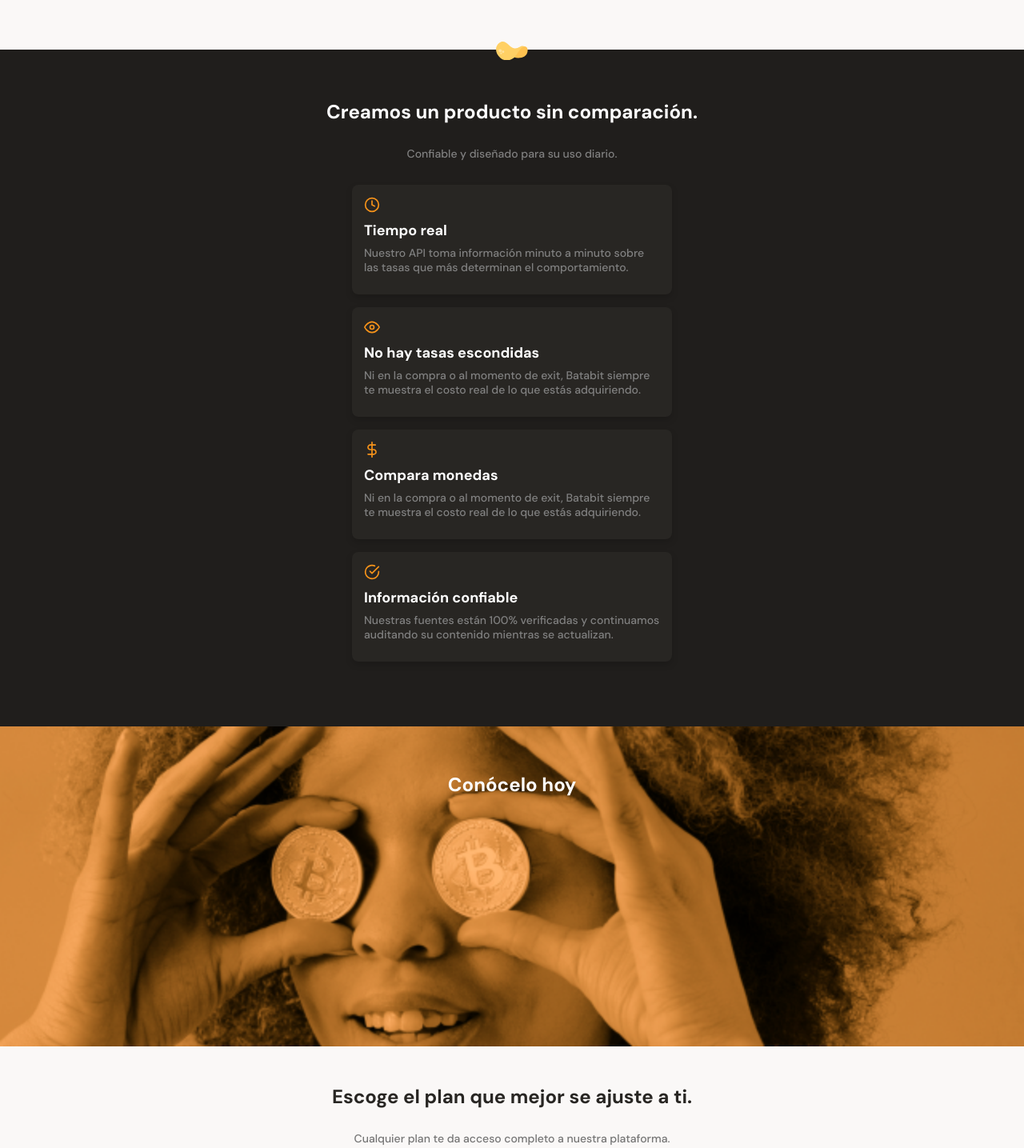
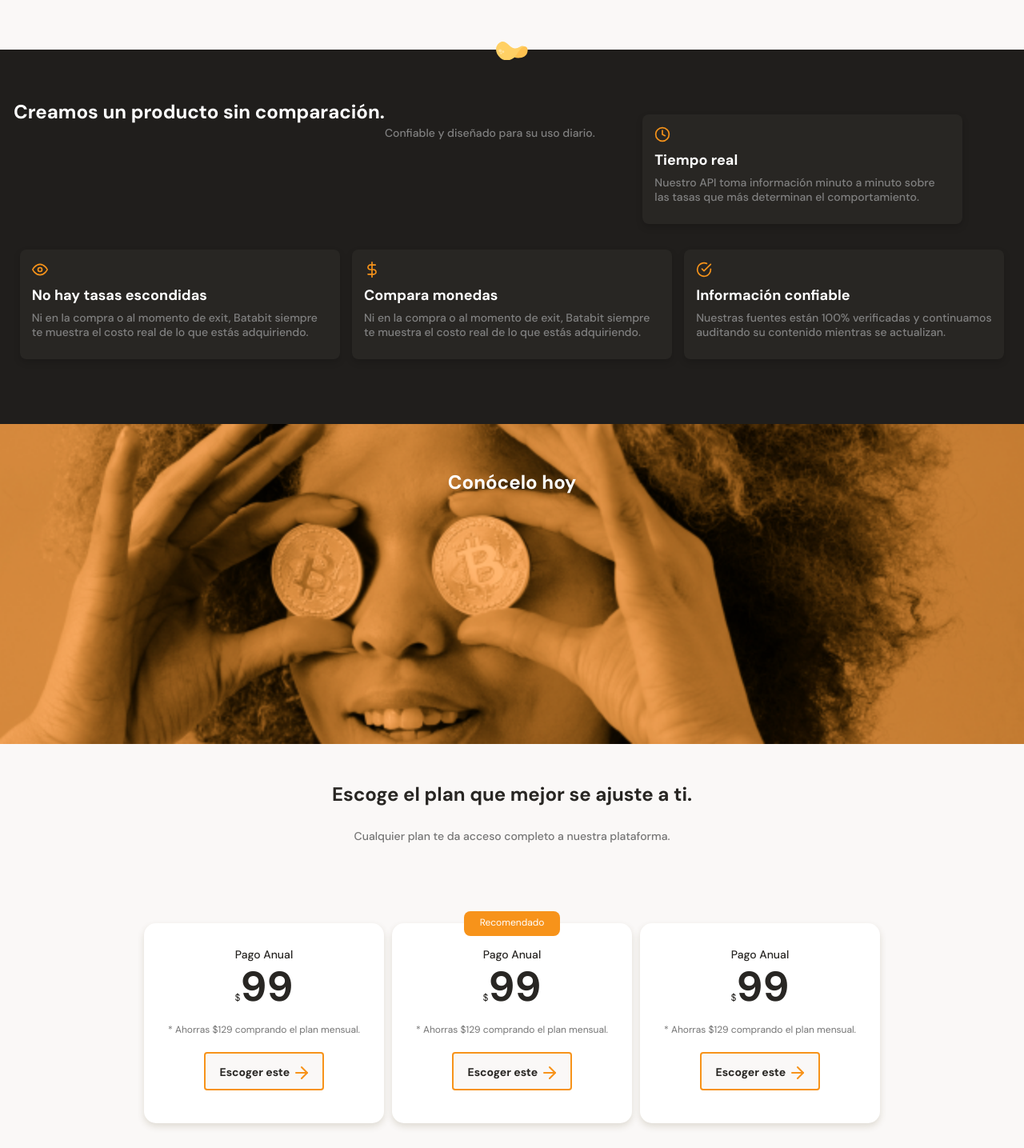
Before and after one commit to maoacr/batatabit, a plain HTML site: page index.html in a window 1280 px wide. Shown: the part 1360-2795 px from the top of the page at 80% size. Drawn offline with Linux system fonts and the light colour scheme.

Commit message:
project ready for make media queries

```diff
--- /dev/null
+++ b/css/tablet.css
@@ -0,0 +1,11 @@
+.benefits {
+  display: flex;
+  flex-wrap: wrap;
+  margin: 0 auto;
+}
+.benefits h2 {
+
+}
+.plans-container--slider {
+  justify-content: center;
+}
--- a/index.html
+++ b/index.html
@@ -5,6 +5,7 @@
   <meta name="viewport" content="width=device-width, initial-scale=1.0">
   <title>Batatabit | Mobile first project</title>
   <link rel="stylesheet" href="./css/styles.css"/>
+  <link rel="stylesheet" href="./css/tablet.css" media="(min-width: 930px)">
   <link rel="preconnect" href="https://fonts.gstatic.com">
   <link href="https://fonts.googleapis.com/css2?family=DM+Sans:wght@400;500;700&family=Inter:wght@300;500&display=swap" rel="stylesheet">
 </head>
@@ -20,7 +21,6 @@
   <main>
     <section class="main-exchange-container">
       <div class="background-img">
-
       </div>
       <div class="main-exchange-container--title">
         <h2>Visibilizamos todas las tasas de cambio.</h2>
```
